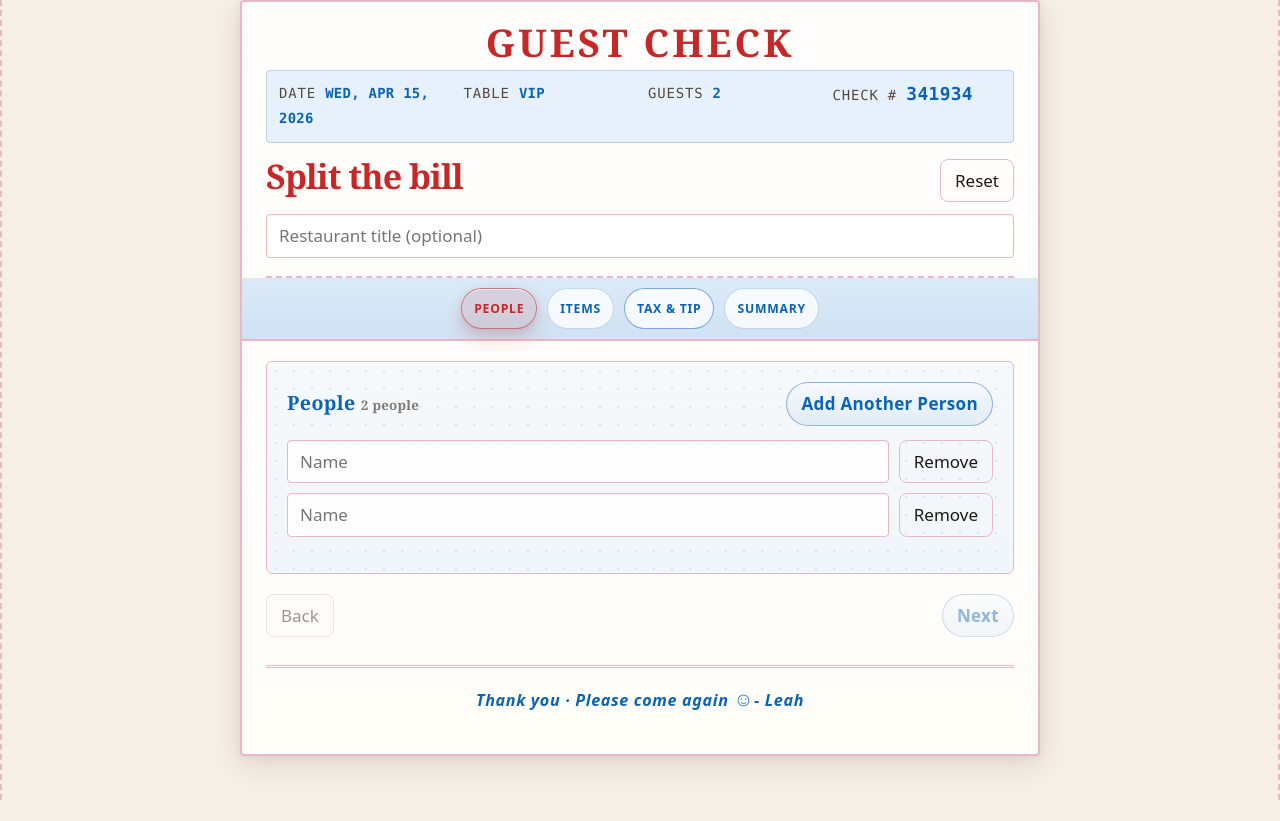
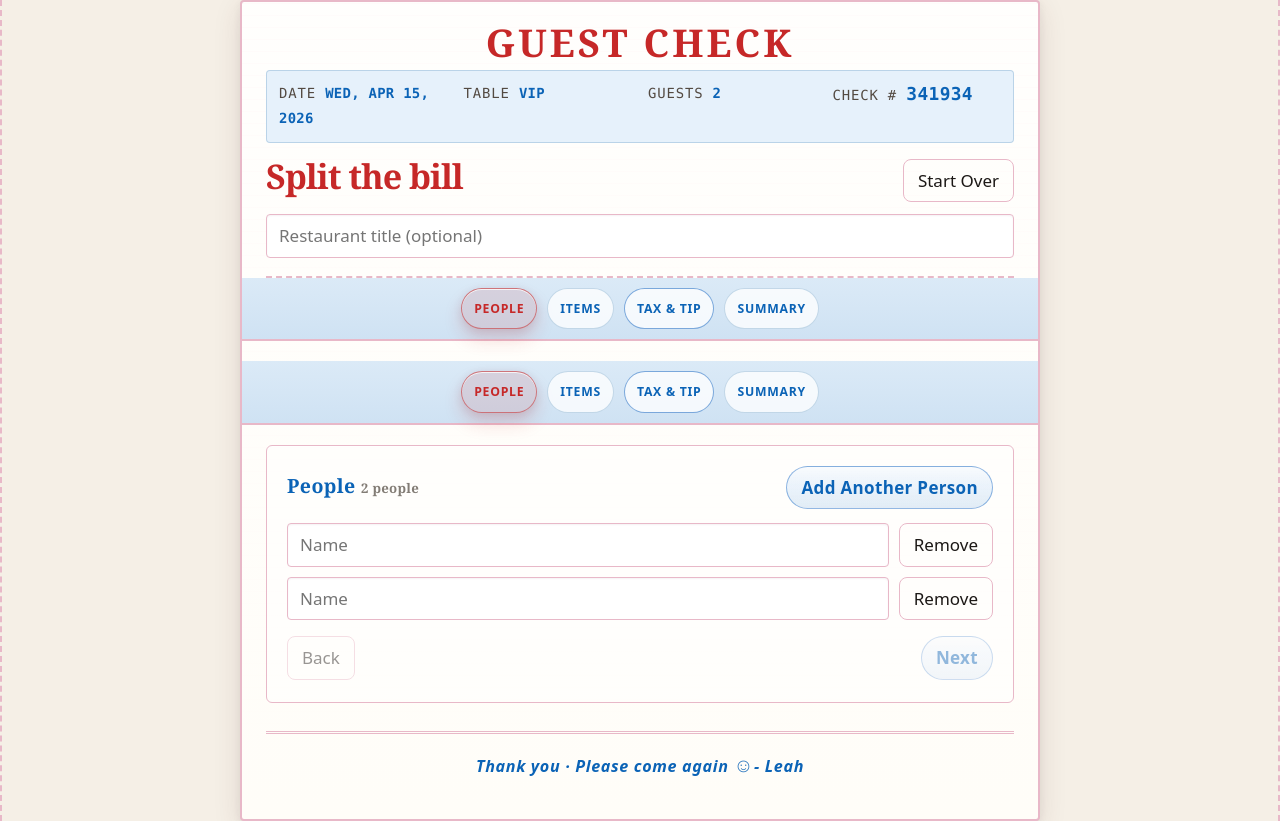
Before and after one commit to operana/split-the-bill, a React (Vite) app in the folder split-the-bill/: page / in a window 1280 px wide. Before the commit the page ends 800 px from the top, so only its background shows below. Built offline with nearby package versions, Linux system fonts and the light colour scheme.

Commit message:
Revert "update UI to appear more like native app, fixed floating header bar on top, fix padding"
This reverts commit 4943065db3bcbc0b0a1cb7e8d3ebee9dc5d7c775.

```diff
--- a/split-the-bill/src/App.css
+++ b/split-the-bill/src/App.css
@@ -45,6 +45,7 @@ html, body {
 .bill-receipt-header {
   border-bottom: 2px dashed var(--border);
   padding-bottom: 18px;
+  margin-bottom: 0;
   margin-bottom: 0;
 }
 
--- a/split-the-bill/src/App.jsx
+++ b/split-the-bill/src/App.jsx
@@ -544,7 +544,7 @@ export default function App() {
         <div className="bill-header-top">
           <h1 className="bill-title-diner">Split the bill</h1>
           <button type="button" className="bill-btn bill-btn-ghost" onClick={withSparkle(resetAll)}>
-            Reset
+            Start Over
           </button>
         </div>
         <div className="bill-row" style={{ marginTop: 12 }}>
@@ -595,9 +595,40 @@ export default function App() {
         })}
       </nav>
 
+      <nav className="bill-stepper" aria-label="Steps">
+        {STEPS.map((s) => {
+          const isCurrent = s.id === currentStep
+          const done =
+            s.id === 'people'
+              ? stepStatus.peopleDone
+              : s.id === 'items'
+                ? stepStatus.itemsDone
+                : s.id === 'tax'
+                  ? stepStatus.taxDone
+                  : stepStatus.summaryDone
+
+          const cls = isCurrent
+            ? 'bill-step bill-step--current'
+            : done
+              ? 'bill-step bill-step--done'
+              : 'bill-step'
+
+          return (
+            <button
+              key={s.id}
+              type="button"
+              className={cls}
+              onClick={() => goToStep(s.id)}
+              aria-current={isCurrent ? 'step' : undefined}
+            >
+              {s.label}
+            </button>
+          )
+        })}
+      </nav>
+
       {currentStep === 'people' ? (
-      <>
-      <section className="bill-panel bill-panel--people" aria-labelledby="people-heading">
+      <section className="bill-panel" aria-labelledby="people-heading">
         <div className="bill-panel-heading-row">
           <h2 id="people-heading">
             People{' '}
@@ -634,13 +665,11 @@ export default function App() {
             </li>
           ))}
         </ul>
+        <StepNav />
       </section>
-      <StepNav />
-      </>
       ) : null}
 
       {currentStep === 'items' ? (
-      <>
       <section
         className="bill-panel bill-panel--items"
         aria-labelledby="items-heading"
@@ -800,14 +829,13 @@ export default function App() {
             </li>
           ))}
         </ul>
+        <StepNav />
       </section>
-      <StepNav />
-      </>
       ) : null}
 
       {currentStep === 'tax' ? (
-      <>
-      <section className="bill-panel bill-panel--tax" aria-labelledby="tax-tip-heading">
+
+      <section className="bill-panel" aria-labelledby="tax-tip-heading">
         <h2 id="tax-tip-heading">Tax &amp; tip</h2>
         <div className="bill-grid-2">
           <div>
@@ -923,14 +951,13 @@ export default function App() {
             onChange={(e) => setSurchargePercent(e.target.value)}
           />
         </div>
+        <StepNav />
       </section>
-      <StepNav />
-      </>
       ) : null}
 
       {currentStep === 'summary' ? (
-      <>
-      <section className="bill-panel bill-summary bill-panel--summary" aria-labelledby="summary-heading">
+
+      <section className="bill-panel bill-summary" aria-labelledby="summary-heading">
         <h2 id="summary-heading">Summary</h2>
         <p className="bill-muted bill-summary-meta">
 
@@ -1035,9 +1062,8 @@ export default function App() {
           </div>
           {copyStatus ? <p className="bill-muted bill-copy-status">{copyStatus}</p> : null}
         </div>
+        <StepNav showNext={false} />
       </section>
-      <StepNav showNext={false} />
-      </>
       ) : null}
 
       <footer className="bill-receipt-footer">
```
